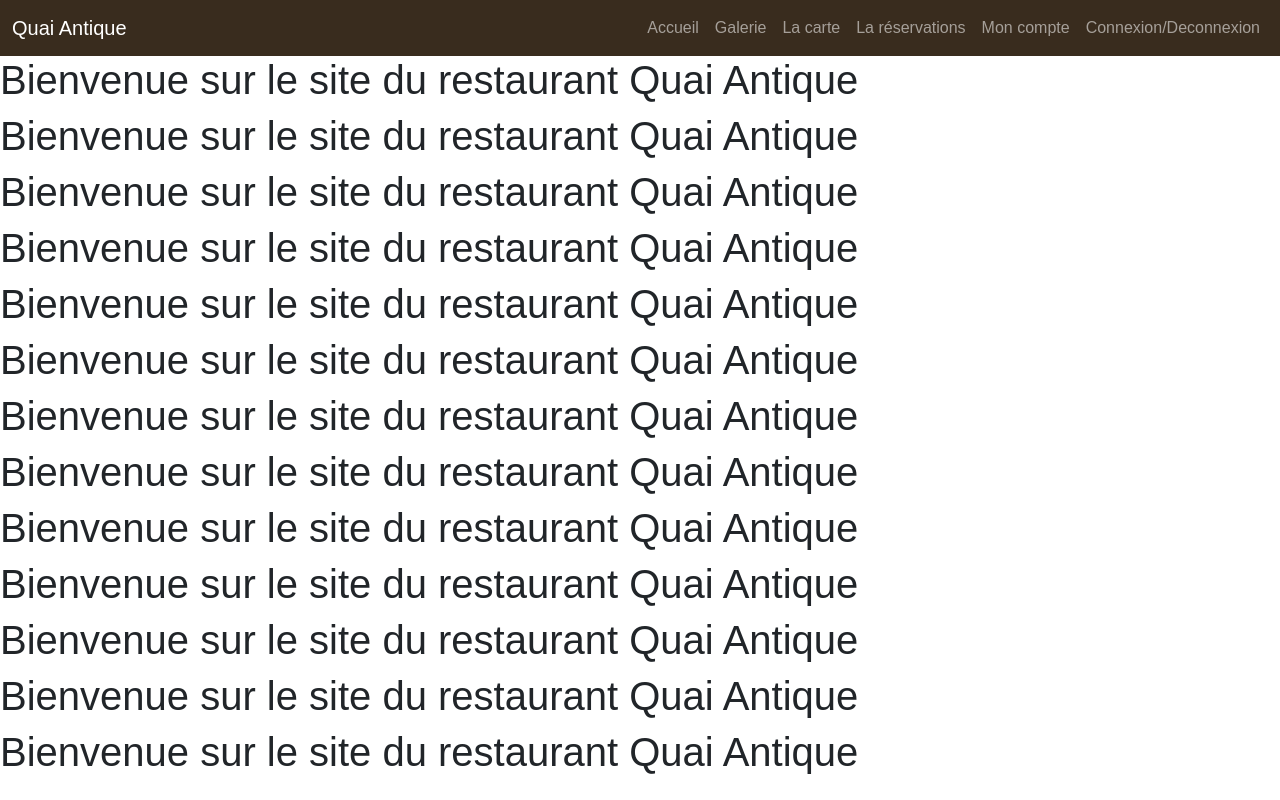
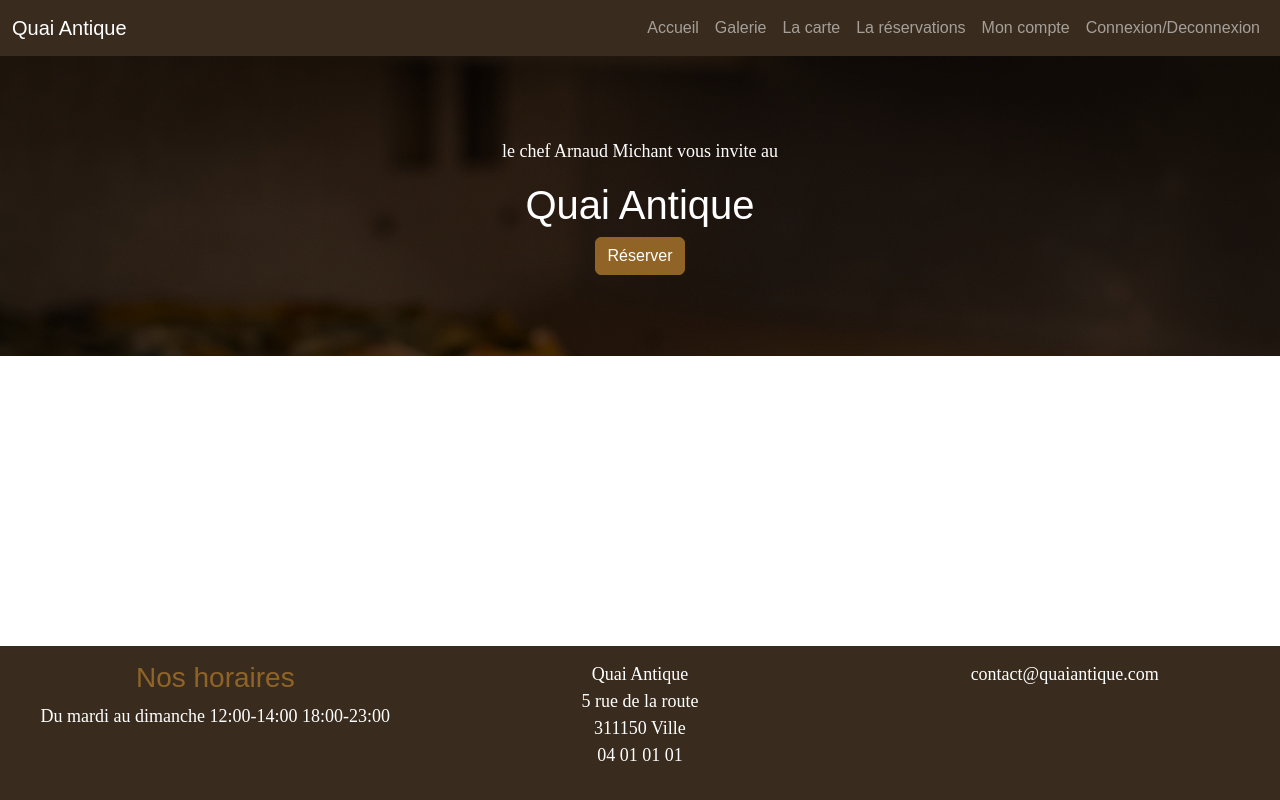
Before and after one commit to Enzo-Malvaud/Project-Quai-Antique-File-Rouge, a website with bundled scripts: page index.html in a window 1280 px wide. Shown: the top 800 px of the page. Built offline with nearby package versions, Linux system fonts and the light colour scheme; files whose address does not match are found by name; a web font is replaced by a local one.

Commit message:
add images + Bloc  bigtitle

```diff
--- a/index.html
+++ b/index.html
@@ -5,12 +5,9 @@
     <meta name="viewport" content="width=device-width, initial-scale=1.0" />
     <link rel="preconnect" href="https://fonts.googleapis.com" />
     <link rel="preconnect" href="https://fonts.gstatic.com" crossorigin />
-    <link
-      href="https://fonts.googleapis.com/css2?family=Hind+Madurai:wght@300;400&display=swap"
-      rel="stylesheet"
-    />
+    <link href="https://fonts.googleapis.com/css2?family=Hind+Madurai:wght@300;400&display=swap" rel="stylesheet" />
     <link rel="stylesheet" href="scss/main.css" />
-    <title>Document </i></title>
+    <title>Document</title>
   </head>
   <body>
     <header>
--- a/pages/home.html
+++ b/pages/home.html
@@ -1,13 +1,7 @@
-<h1>Bienvenue sur le site du restaurant Quai Antique</h1>
-<h1>Bienvenue sur le site du restaurant Quai Antique</h1>
-<h1>Bienvenue sur le site du restaurant Quai Antique</h1>
-<h1>Bienvenue sur le site du restaurant Quai Antique</h1>
-<h1>Bienvenue sur le site du restaurant Quai Antique</h1>
-<h1>Bienvenue sur le site du restaurant Quai Antique</h1>
-<h1>Bienvenue sur le site du restaurant Quai Antique</h1>
-<h1>Bienvenue sur le site du restaurant Quai Antique</h1>
-<h1>Bienvenue sur le site du restaurant Quai Antique</h1>
-<h1>Bienvenue sur le site du restaurant Quai Antique</h1>
-<h1>Bienvenue sur le site du restaurant Quai Antique</h1>
-<h1>Bienvenue sur le site du restaurant Quai Antique</h1>
-<h1>Bienvenue sur le site du restaurant Quai Antique</h1>
+<div class="hero-scene text-center text-white">
+  <div class="hero-scene-content">
+    <p>le chef Arnaud Michant vous invite au</p>
+    <h1>Quai Antique</h1>
+    <button class="btn btn-primary">Réserver</button>
+  </div>
+</div>
--- a/scss/main.scss
+++ b/scss/main.scss
@@ -16,3 +16,39 @@ footer.footer {
   bottom: 0;
   width: 100%;
 }
+
+p{
+    font-family: $font-family-serif;
+    font-size: 18px;
+}
+
+.hero-scene{
+    position: relative;
+    &::before{
+        content:"";
+        position: absolute;
+        top:0;
+        left:0;
+        width:100%;
+        height:100%;
+        background-image: url(../images/pizza-photo.jpg);
+        background-size: cover;
+        filter: brightness(0.3);
+    }
+
+    *{
+        //Positionner les éléments devant le ::before
+        position:relative;
+    }
+
+    .hero-scene-content {
+    height: 300px;
+    display: flex;
+    flex-wrap: wrap;
+    flex-direction: column;
+    align-items: center;
+    justify-content: center;
+
+}
+
+}
```
Also changed, not shown: images/coffee-5495609_640.jpg (added), images/lasagna-photo.jpg (added), images/marylebone-5272120_1280.jpg (added), images/pizza-photo.jpg (added), images/restaurant-2623071_1280.jpg (added), images/table-photo.jpg (added), scss/main.css, 1 other file.
